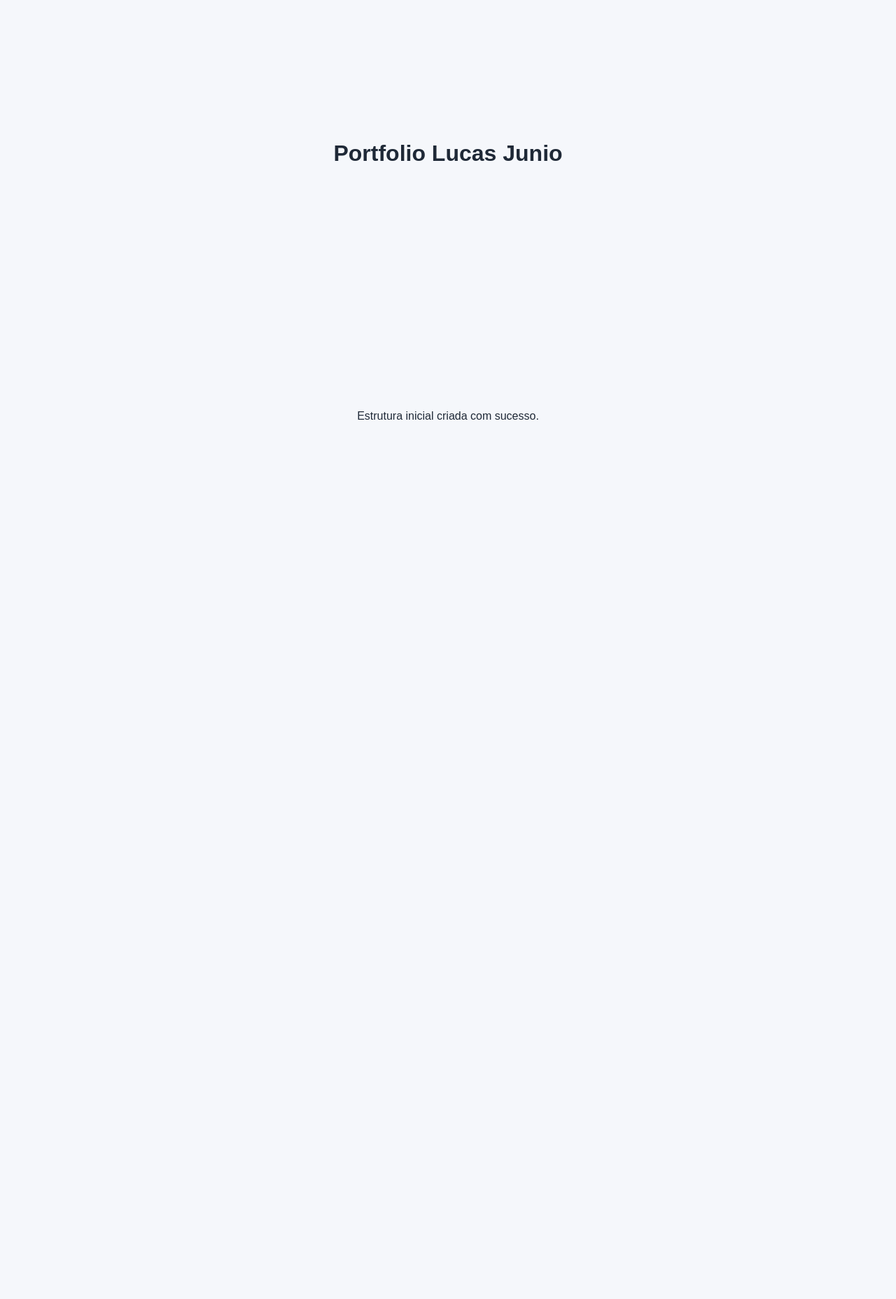
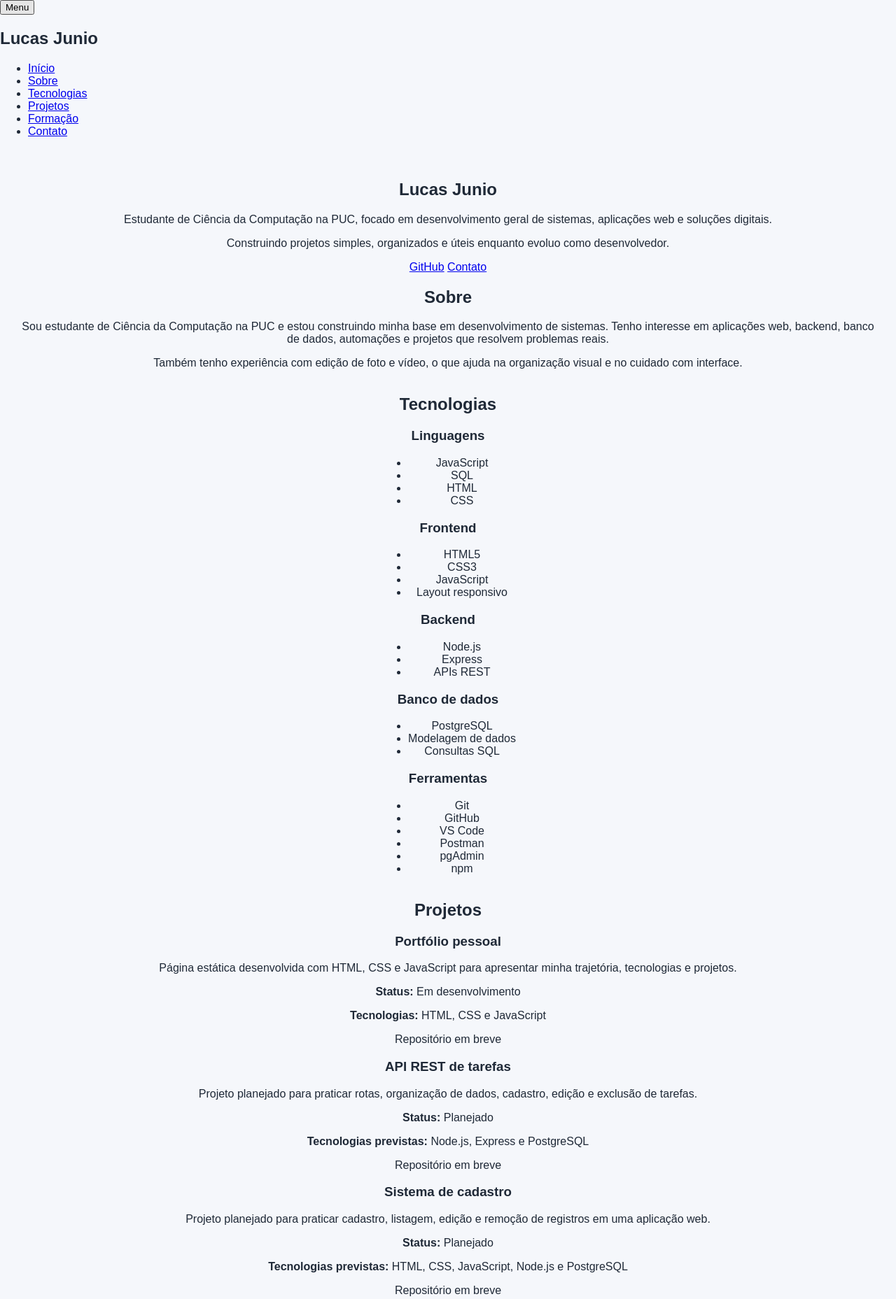
Before and after one commit to lucasteixeira31/portfolio-lucas-junio, a plain HTML site: page index.html in a window 1280 px wide. Shown: the top 1857 px of the page at 70% size. Before the commit the page ends 800 px from the top, so only its background shows below. Drawn offline with Linux system fonts and the light colour scheme.

Commit message:
feat: adiciona estrutura HTML do portfólio

```diff
--- a/index.html
+++ b/index.html
@@ -1,17 +1,196 @@
 <!doctype html>
 <html lang="pt-BR">
+
 <head>
   <meta charset="UTF-8" />
   <meta name="viewport" content="width=device-width, initial-scale=1.0" />
   <title>Portfolio Lucas Junio</title>
   <link rel="stylesheet" href="./src/css/style.css" />
 </head>
+
 <body>
-  <main>
-    <h1>Portfolio Lucas Junio</h1>
-    <p>Estrutura inicial criada com sucesso.</p>
-  </main>
+  <div class="pagina">
+    <button class="botao-menu" type="button" aria-label="Abrir menu">
+      Menu
+    </button>
+
+    <nav class="menu-lateral" aria-label="Menu principal">
+      <h2 class="titulo-menu">Lucas Junio</h2>
+      <ul class="links-menu">
+        <li><a href="#inicio">Início</a></li>
+        <li><a href="#sobre">Sobre</a></li>
+        <li><a href="#tecnologias">Tecnologias</a></li>
+        <li><a href="#projetos">Projetos</a></li>
+        <li><a href="#formacao">Formação</a></li>
+        <li><a href="#contato">Contato</a></li>
+      </ul>
+    </nav>
+
+    <main class="conteudo-principal">
+      <section id="inicio" class="secao card-principal">
+        <h1>Lucas Junio</h1>
+        <p>
+          Estudante de Ciência da Computação na PUC, focado em desenvolvimento
+          geral de sistemas, aplicações web e soluções digitais.
+        </p>
+        <p>
+          Construindo projetos simples, organizados e úteis enquanto evoluo
+          como desenvolvedor.
+        </p>
+        <div class="acoes-inicio">
+          <a href="https://github.com/lucasteixeira31" target="_blank" rel="noopener noreferrer">GitHub</a>
+          <a href="#contato">Contato</a>
+        </div>
+      </section>
+
+      <section id="sobre" class="secao card">
+        <h2>Sobre</h2>
+        <p>
+          Sou estudante de Ciência da Computação na PUC e estou construindo minha
+          base em desenvolvimento de sistemas. Tenho interesse em aplicações web,
+          backend, banco de dados, automações e projetos que resolvem problemas reais.
+        </p>
+        <p>
+          Também tenho experiência com edição de foto e vídeo, o que ajuda na
+          organização visual e no cuidado com interface.
+        </p>
+      </section>
+
+      <section id="tecnologias" class="secao card">
+        <h2>Tecnologias</h2>
+
+        <article class="grupo-tecnologias">
+          <h3>Linguagens</h3>
+          <ul>
+            <li>JavaScript</li>
+            <li>SQL</li>
+            <li>HTML</li>
+            <li>CSS</li>
+          </ul>
+        </article>
+
+        <article class="grupo-tecnologias">
+          <h3>Frontend</h3>
+          <ul>
+            <li>HTML5</li>
+            <li>CSS3</li>
+            <li>JavaScript</li>
+            <li>Layout responsivo</li>
+          </ul>
+        </article>
+
+        <article class="grupo-tecnologias">
+          <h3>Backend</h3>
+          <ul>
+            <li>Node.js</li>
+            <li>Express</li>
+            <li>APIs REST</li>
+          </ul>
+        </article>
+
+        <article class="grupo-tecnologias">
+          <h3>Banco de dados</h3>
+          <ul>
+            <li>PostgreSQL</li>
+            <li>Modelagem de dados</li>
+            <li>Consultas SQL</li>
+          </ul>
+        </article>
+
+        <article class="grupo-tecnologias">
+          <h3>Ferramentas</h3>
+          <ul>
+            <li>Git</li>
+            <li>GitHub</li>
+            <li>VS Code</li>
+            <li>Postman</li>
+            <li>pgAdmin</li>
+            <li>npm</li>
+          </ul>
+        </article>
+      </section>
+
+      <section id="projetos" class="secao card">
+        <h2>Projetos</h2>
+
+        <article class="card-projeto">
+          <h3>Portfólio pessoal</h3>
+          <p>
+            Página estática desenvolvida com HTML, CSS e JavaScript para apresentar
+            minha trajetória, tecnologias e projetos.
+          </p>
+          <p><strong>Status:</strong> Em desenvolvimento</p>
+          <p><strong>Tecnologias:</strong> HTML, CSS e JavaScript</p>
+          <p>Repositório em breve</p>
+        </article>
+
+        <article class="card-projeto">
+          <h3>API REST de tarefas</h3>
+          <p>
+            Projeto planejado para praticar rotas, organização de dados, cadastro,
+            edição e exclusão de tarefas.
+          </p>
+          <p><strong>Status:</strong> Planejado</p>
+          <p><strong>Tecnologias previstas:</strong> Node.js, Express e PostgreSQL</p>
+          <p>Repositório em breve</p>
+        </article>
+
+        <article class="card-projeto">
+          <h3>Sistema de cadastro</h3>
+          <p>
+            Projeto planejado para praticar cadastro, listagem, edição e remoção
+            de registros em uma aplicação web.
+          </p>
+          <p><strong>Status:</strong> Planejado</p>
+          <p><strong>Tecnologias previstas:</strong> HTML, CSS, JavaScript, Node.js e PostgreSQL</p>
+          <p>Repositório em breve</p>
+        </article>
+
+        <article class="card-projeto">
+          <h3>Sistema administrativo</h3>
+          <p>
+            Projeto planejado para organizar informações, telas de consulta, filtros
+            e controle de dados.
+          </p>
+          <p><strong>Status:</strong> Planejado</p>
+          <p><strong>Tecnologias previstas:</strong> JavaScript, Node.js, Express e PostgreSQL</p>
+          <p>Repositório em breve</p>
+        </article>
+      </section>
+
+      <section id="formacao" class="secao card">
+        <h2>Formação</h2>
+        <article>
+          <h3>Ciência da Computação - PUC</h3>
+          <p>
+            Formação em andamento, com foco em lógica de programação,
+            desenvolvimento de sistemas, banco de dados e fundamentos da computação.
+          </p>
+        </article>
+      </section>
+
+      <section id="contato" class="secao card">
+        <h2>Contato</h2>
+        <p>Entre em contato pelos links disponíveis abaixo.</p>
+        <ul>
+          <li>
+            GitHub:
+            <a href="https://github.com/lucasteixeira31" target="_blank" rel="noopener noreferrer">
+              github.com/lucasteixeira31
+            </a>
+          </li>
+          <li>Email: a definir</li>
+          <li>LinkedIn: a definir</li>
+        </ul>
+      </section>
+    </main>
+  </div>
+
+  <footer class="rodape">git add index.html
+    <p>Portfólio pessoal em desenvolvimento.</p>
+  </footer>
 
   <script src="./src/js/script.js"></script>
 </body>
+
 </html>
```
